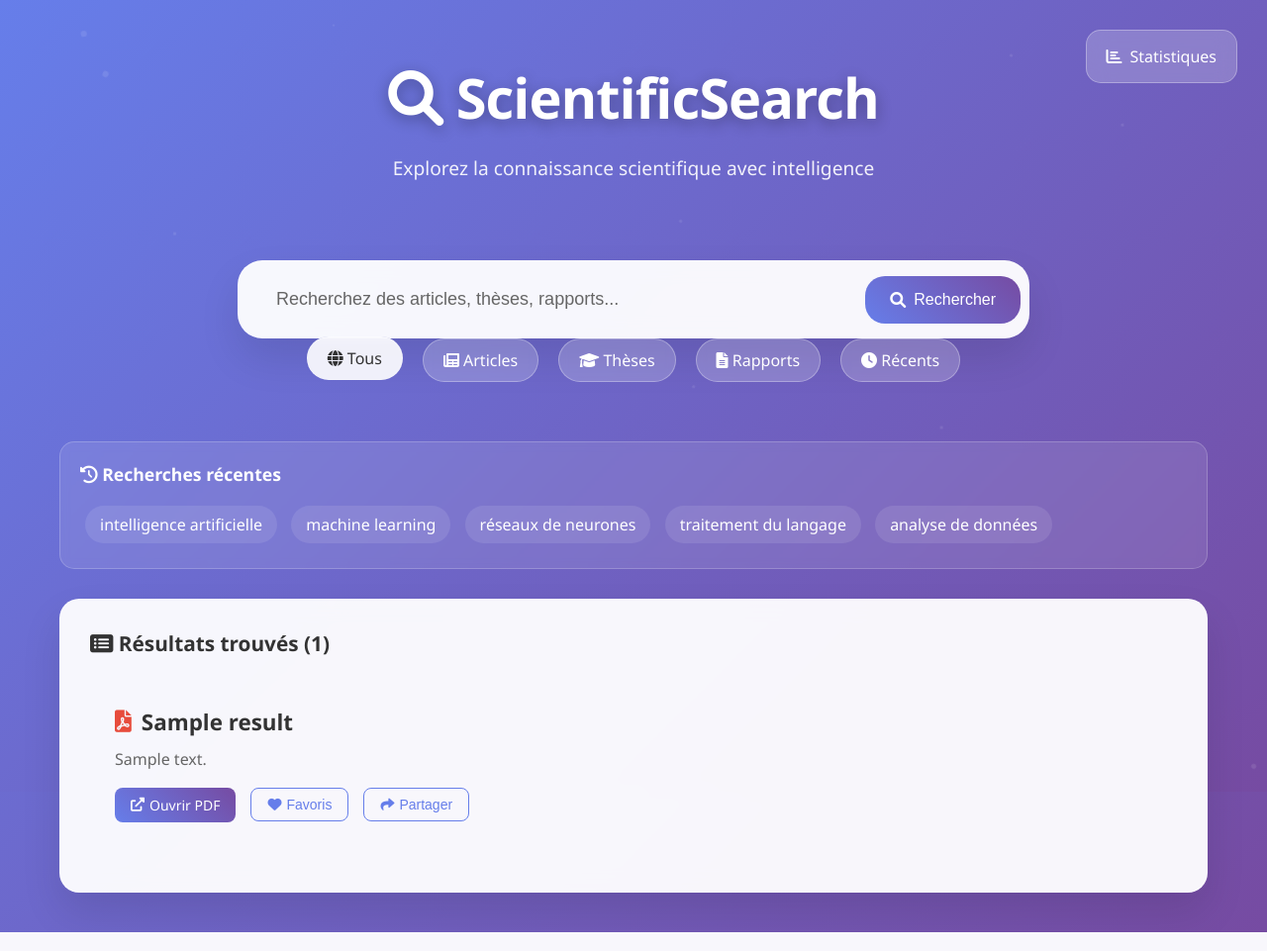
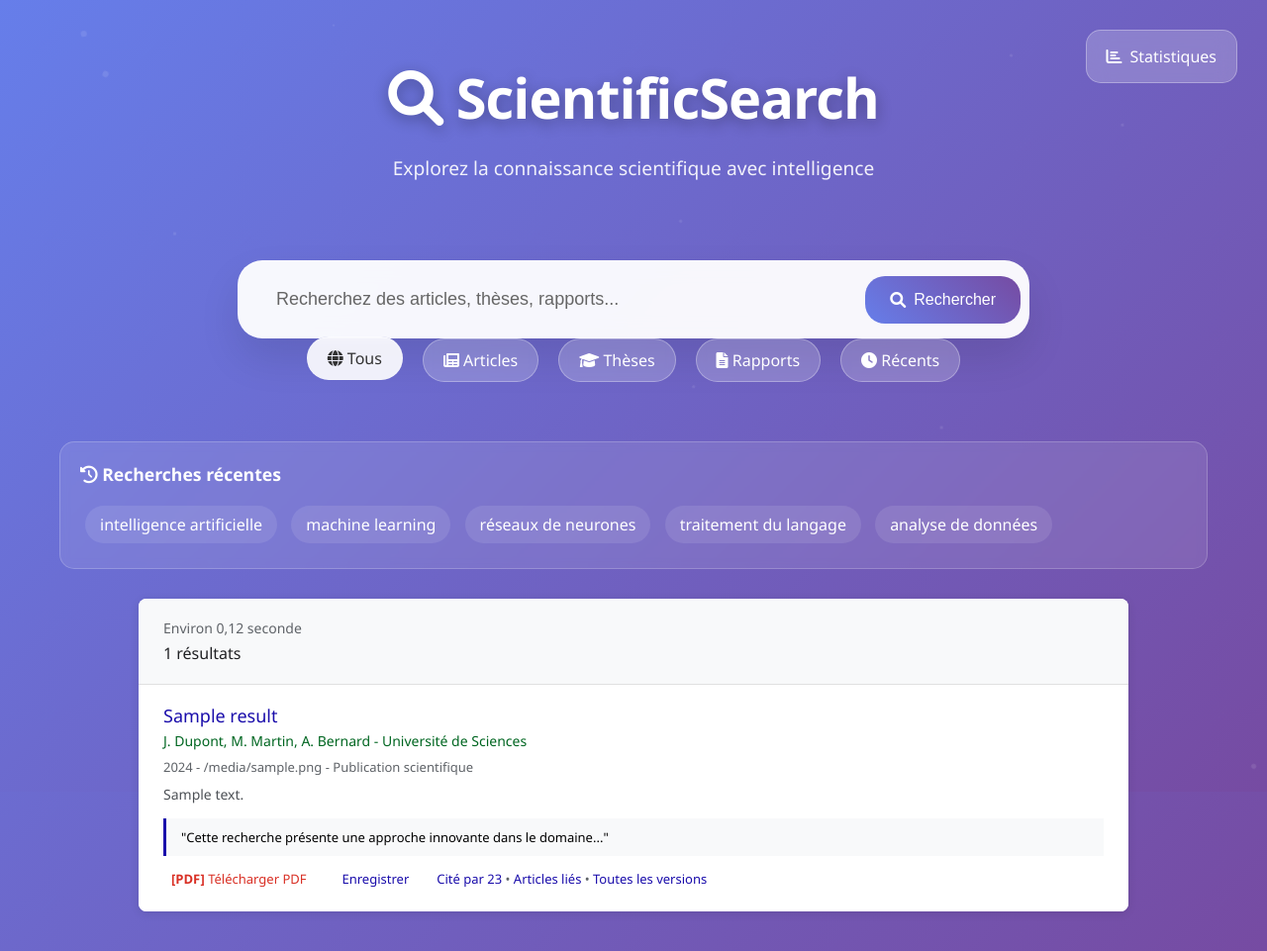
Before and after one commit to barromamadou/moteur_recherche, a Flask app: template templates/index.html in a window 1280 px wide. Shown: the whole page at 99% size. Run offline with Flask 3, Linux system fonts and the light colour scheme; the template is opened without the code that fills it: most values are stand-ins (such as "Sample title", 1, 10 or a date in 2020).

Commit message:
modification5

```diff
--- a/templates/index.html
+++ b/templates/index.html
@@ -182,52 +182,149 @@
         }
 
         .results-container {
-            background: rgba(255, 255, 255, 0.95);
-            border-radius: 20px;
-            padding: 30px;
+            background: white;
+            border-radius: 8px;
+            padding: 0;
             margin-bottom: 40px;
-            box-shadow: 0 20px 40px rgba(0, 0, 0, 0.1);
-            backdrop-filter: blur(10px);
-            border: 1px solid rgba(255, 255, 255, 0.2);
+            box-shadow: 0 2px 10px rgba(0, 0, 0, 0.1);
+            max-width: 1000px;
+            margin-left: auto;
+            margin-right: auto;
+        }
+
+        .results-header {
+            padding: 20px 25px;
+            border-bottom: 1px solid #e0e0e0;
+            background: #f8f9fa;
+            border-radius: 8px 8px 0 0;
+        }
+
+        .results-info {
+            color: #5f6368;
+            font-size: 14px;
+            margin-bottom: 5px;
+        }
+
+        .results-count {
+            color: #202124;
+            font-size: 16px;
+            font-weight: 400;
         }
 
         .result-item {
-            padding: 25px;
-            border-bottom: 1px solid rgba(0, 0, 0, 0.05);
-            transition: all 0.3s ease;
-            border-radius: 15px;
-            margin-bottom: 15px;
+            padding: 20px 25px;
+            border-bottom: 1px solid #e8eaed;
+            background: white;
+            transition: background-color 0.15s ease;
         }
 
         .result-item:hover {
-            background: rgba(102, 126, 234, 0.05);
-            transform: translateX(5px);
+            background: #f8f9fa;
         }
 
         .result-item:last-child {
             border-bottom: none;
+            border-radius: 0 0 8px 8px;
         }
 
         .result-title {
-            font-size: 1.4em;
-            font-weight: 600;
-            color: #333;
-            margin-bottom: 10px;
-            display: flex;
-            align-items: center;
-            gap: 10px;
+            font-size: 18px;
+            font-weight: 400;
+            margin-bottom: 4px;
+            line-height: 1.3;
+        }
+
+        .result-title a {
+            color: #1a0dab;
+            text-decoration: none;
+            cursor: pointer;
+        }
+
+        .result-title a:hover {
+            text-decoration: underline;
+        }
+
+        .result-title a:visited {
+            color: #681da8;
+        }
+
+        .result-authors {
+            color: #006621;
+            font-size: 14px;
+            margin-bottom: 8px;
+            font-weight: 400;
+        }
+
+        .result-meta {
+            color: #5f6368;
+            font-size: 13px;
+            margin-bottom: 8px;
         }
 
         .result-content {
-            color: #666;
-            line-height: 1.6;
-            margin-bottom: 15px;
+            color: #4d5156;
+            font-size: 14px;
+            line-height: 1.58;
+            margin-bottom: 12px;
         }
 
         .result-actions {
             display: flex;
-            gap: 15px;
+            gap: 20px;
             align-items: center;
+            font-size: 13px;
+        }
+
+        .result-link {
+            color: #1a0dab;
+            text-decoration: none;
+            padding: 4px 8px;
+            border-radius: 4px;
+            transition: background-color 0.15s ease;
+        }
+
+        .result-link:hover {
+            background: #f1f3f4;
+            text-decoration: underline;
+        }
+
+        .result-link.pdf-link {
+            color: #d93025;
+            font-weight: 500;
+        }
+
+        .result-link.pdf-link:before {
+            content: "[PDF] ";
+            font-weight: bold;
+        }
+
+        .citations-info {
+            color: #5f6368;
+            font-size: 13px;
+        }
+
+        .citations-info a {
+            color: #1a0dab;
+            text-decoration: none;
+        }
+
+        .citations-info a:hover {
+            text-decoration: underline;
+        }
+
+        .result-snippet {
+            background: #f8f9fa;
+            border-left: 3px solid #1a0dab;
+            padding: 10px 15px;
+            margin: 10px 0;
+            font-size: 13px;
+            line-height: 1.4;
+        }
+
+        .highlight {
+            background: #fff3cd;
+            padding: 1px 2px;
+            border-radius: 2px;
         }
 
         .btn {
@@ -381,31 +478,45 @@
 
         {% if results %}
         <div class="results-container">
-            <h4 style="margin-bottom: 25px; color: #333; font-size: 1.3em;">
-                <i class="fas fa-list-alt"></i> Résultats trouvés ({{ results|length }})
-            </h4>
+            <div class="results-header">
+                <div class="results-info">Environ 0,12 seconde</div>
+                <div class="results-count">{{ results|length }} résultats</div>
+            </div>
+
             {% for r in results %}
             <div class="result-item">
                 <div class="result-title">
-                    <i class="fas fa-file-pdf" style="color: #e74c3c;"></i>
-                    {{ r['title'] }}
+                    <a href="/pdf/{{ r['filename'] }}" target="_blank">{{ r['title'] }}</a>
                 </div>
+
+                <div class="result-authors">
+                    J. Dupont, M. Martin, A. Bernard - Université de Sciences
+                </div>
+
+                <div class="result-meta">
+                    2024 - {{ r['filename'] }} - Publication scientifique
+                </div>
+
                 <div class="result-content">
                     {{ r['content']|safe }}
                 </div>
+
+                <div class="result-snippet">
+                    "Cette recherche présente une approche innovante dans le domaine..."
+                </div>
+
                 <div class="result-actions">
-                    <a href="/pdf/{{ r['filename'] }}" target="_blank" class="btn btn-primary">
-                        <i class="fas fa-external-link-alt"></i>
-                        Ouvrir PDF
+                    <a href="/pdf/{{ r['filename'] }}" target="_blank" class="result-link pdf-link">
+                        Télécharger PDF
                     </a>
-                    <button class="btn btn-outline" onclick="saveToFavorites('{{ r['filename'] }}')">
-                        <i class="fas fa-heart"></i>
-                        Favoris
-                    </button>
-                    <button class="btn btn-outline" onclick="shareResult('{{ r['title'] }}')">
-                        <i class="fas fa-share"></i>
-                        Partager
-                    </button>
+                    <a href="#" class="result-link" onclick="saveToFavorites('{{ r['filename'] }}')">
+                        Enregistrer
+                    </a>
+                    <div class="citations-info">
+                        <a href="#">Cité par 23</a> •
+                        <a href="#">Articles liés</a> •
+                        <a href="#">Toutes les versions</a>
+                    </div>
                 </div>
             </div>
             {% endfor %}
```
